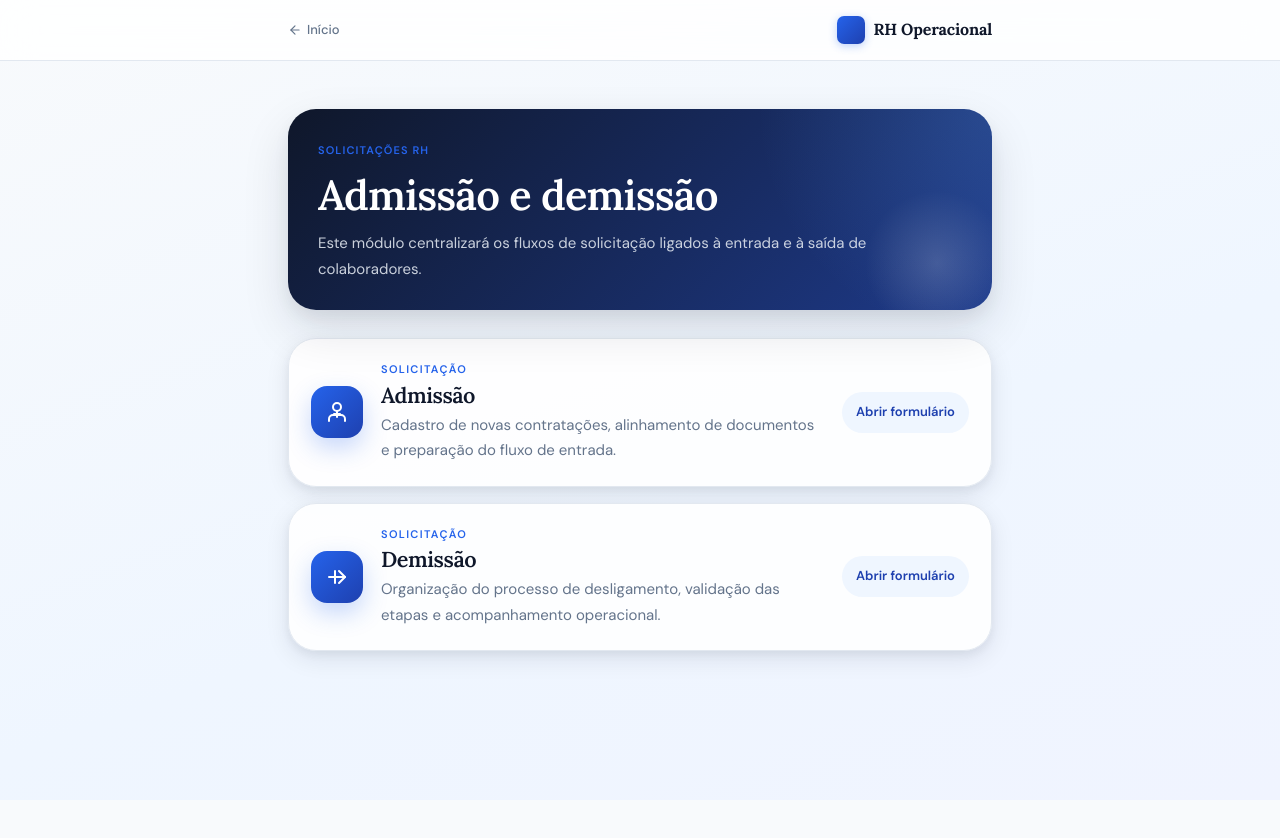
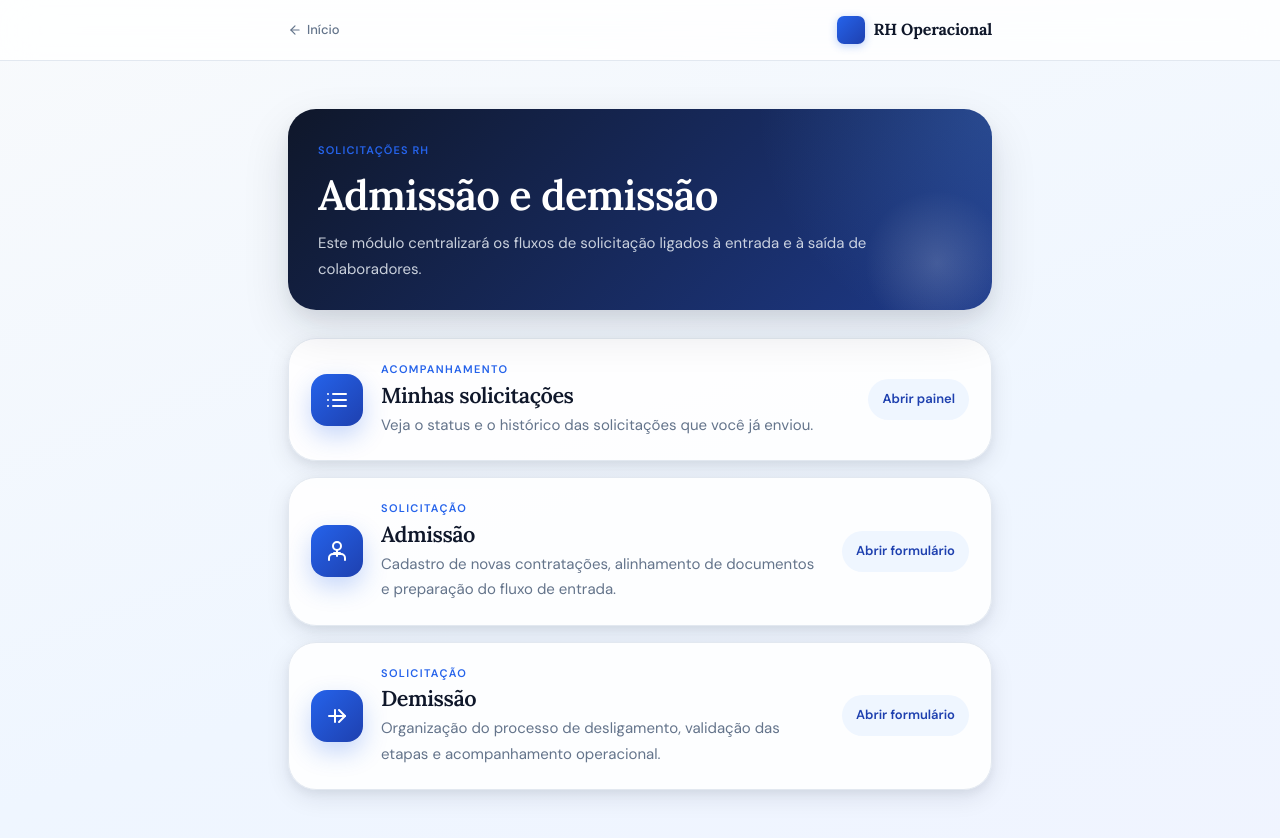
Before and after one commit to Wasion-it/Sistema_de_pesquisas, a React (Vite) app in the folder frontend/: page /solicitacoes in a window 1280 px wide. Shown: the top 838 px of the page. Before the commit the page ends 800 px from the top, so only its background shows below. Built offline with nearby package versions, Linux system fonts and the light colour scheme.

Commit message:
✨ feat: adiciona link para "Minhas solicitações" na página inicial e na página de solicitações

```diff
--- a/frontend/src/pages/HomePage.jsx
+++ b/frontend/src/pages/HomePage.jsx
@@ -46,6 +46,27 @@ export function HomePage() {
             <span className="module-card-action">Acessar</span>
           </Link>
 
+          <Link className="module-card" to="/admin/my-requests">
+            <div className="module-card-icon" aria-hidden="true">
+              <svg width="24" height="24" viewBox="0 0 24 24" fill="none" stroke="currentColor" strokeWidth="2" strokeLinecap="round" strokeLinejoin="round">
+                <path d="M8 6h13" />
+                <path d="M8 12h13" />
+                <path d="M8 18h13" />
+                <path d="M3 6h.01" />
+                <path d="M3 12h.01" />
+                <path d="M3 18h.01" />
+              </svg>
+            </div>
+            <div className="module-card-body">
+              <span className="module-card-kicker">Acompanhamento</span>
+              <h2>Minhas solicitações</h2>
+              <p>
+                Consulte o status, a etapa atual e o histórico das solicitações que você já enviou.
+              </p>
+            </div>
+            <span className="module-card-action">Acessar</span>
+          </Link>
+
           <Link className="module-card" to="/solicitacoes">
             <div className="module-card-icon" aria-hidden="true">
               <svg width="24" height="24" viewBox="0 0 24 24" fill="none" stroke="currentColor" strokeWidth="2" strokeLinecap="round" strokeLinejoin="round">
--- a/frontend/src/pages/RequestsPage.jsx
+++ b/frontend/src/pages/RequestsPage.jsx
@@ -27,6 +27,27 @@ export function RequestsPage() {
         </section>
 
         <section className="module-cards-grid" aria-label="Tipos de solicitação">
+          <Link className="module-card" aria-label="Minhas solicitações" to="/admin/my-requests">
+            <div className="module-card-icon" aria-hidden="true">
+              <svg width="24" height="24" viewBox="0 0 24 24" fill="none" stroke="currentColor" strokeWidth="2" strokeLinecap="round" strokeLinejoin="round">
+                <path d="M8 6h13" />
+                <path d="M8 12h13" />
+                <path d="M8 18h13" />
+                <path d="M3 6h.01" />
+                <path d="M3 12h.01" />
+                <path d="M3 18h.01" />
+              </svg>
+            </div>
+            <div className="module-card-body">
+              <span className="module-card-kicker">Acompanhamento</span>
+              <h2>Minhas solicitações</h2>
+              <p>
+                Veja o status e o histórico das solicitações que você já enviou.
+              </p>
+            </div>
+            <span className="module-card-action">Abrir painel</span>
+          </Link>
+
           <Link className="module-card" aria-label="Solicitação de admissão" to="/solicitacoes/admissao">
             <div className="module-card-icon" aria-hidden="true">
               <svg width="24" height="24" viewBox="0 0 24 24" fill="none" stroke="currentColor" strokeWidth="2" strokeLinecap="round" strokeLinejoin="round">
```
